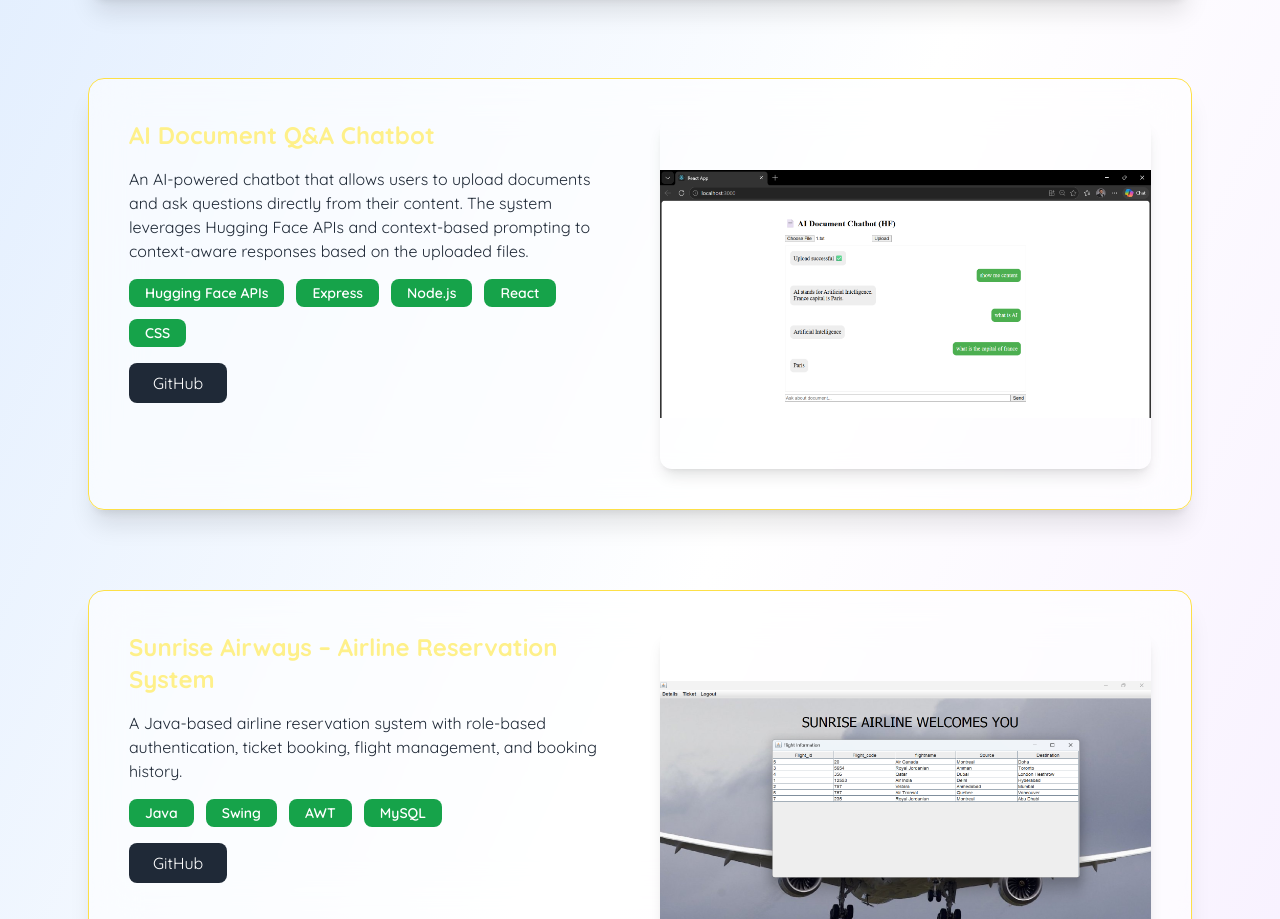
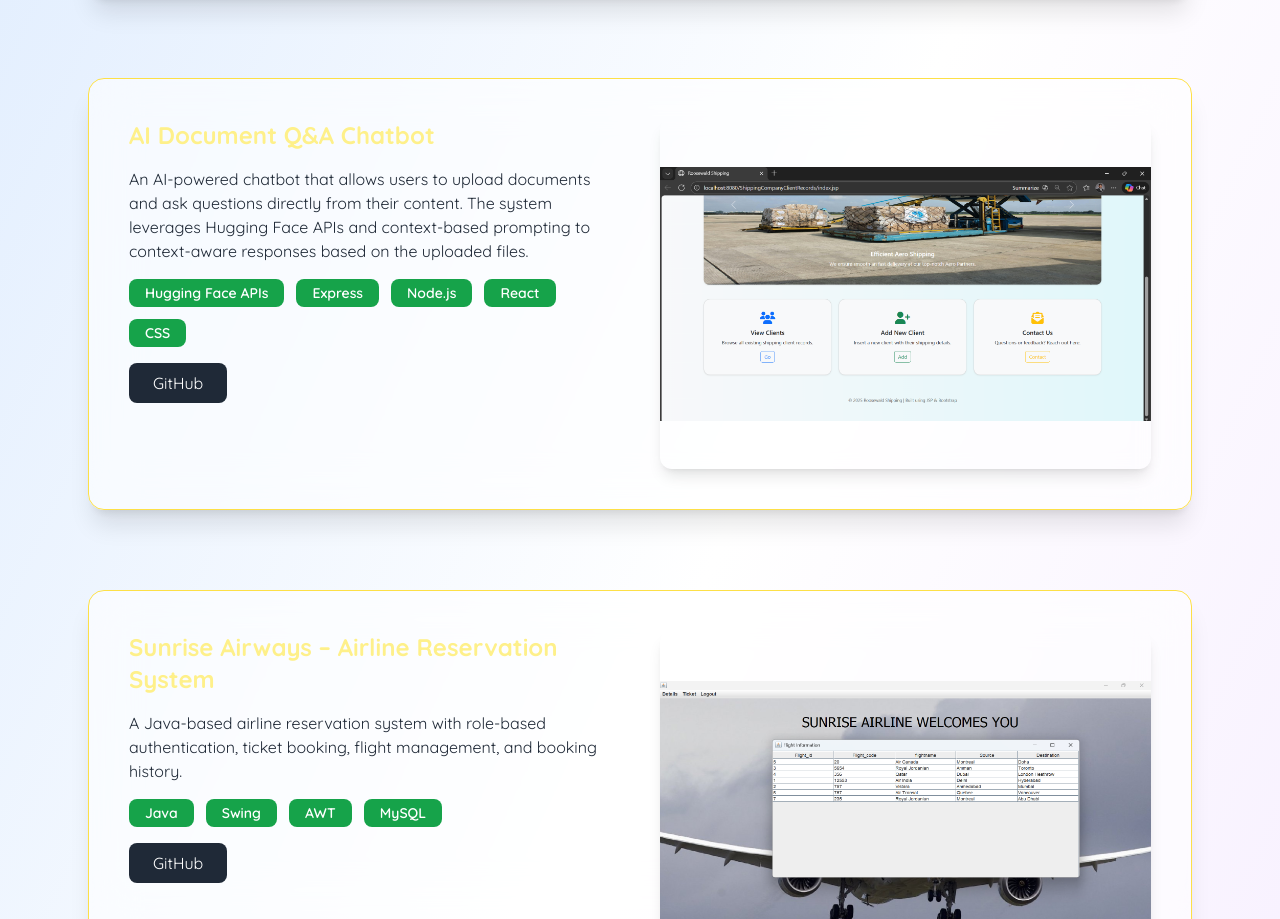
Before and after one commit to rushisuthar21/portfolio, a Next.js app: page / in a window 1280 px wide. Shown: the part 3630-4549 px from the top of the page. Built offline with nearby package versions, Linux system fonts and the light colour scheme; a web font is replaced by a local one.

Commit message:
Update project components and config

```diff
--- a/app/components/Projects.tsx
+++ b/app/components/Projects.tsx
@@ -10,7 +10,7 @@ const ikeaImages = [
   "/10.png", "/11.png", "/12.png", "/13.png", "/10.png", "/11.png", "/12.png" ];
 const shipImages = [
   "/21.png", "/22.png", "/23.png", "/24.png", "/25.png", "/21.png", "/22.png"];
-const aiImages = ["/31.png", "/32.png","/31.png", "/32.png","/31.png", "/32.png", "/31.png"];
+const aiImages = ["/21.png", "/22.png", "/23.png", "/24.png", "/25.png", "/21.png", "/22.png"];
 
 /* ---------------- PROJECTS DATA ---------------- */
 const projects = [
@@ -141,7 +141,7 @@ const Projects = () => {
               {project.images && (
                 <motion.img
                   key={currentSlide}
-                  src={project.images?.[currentSlide % project.images.length]}
+                  src={project.images[currentSlide % project.images.length]}
                   className="w-full h-[350px] object-contain"
                   initial={{ opacity: 0.5, scale: 1.05 }}
                   animate={{ opacity: 1, scale: 1 }}
```
